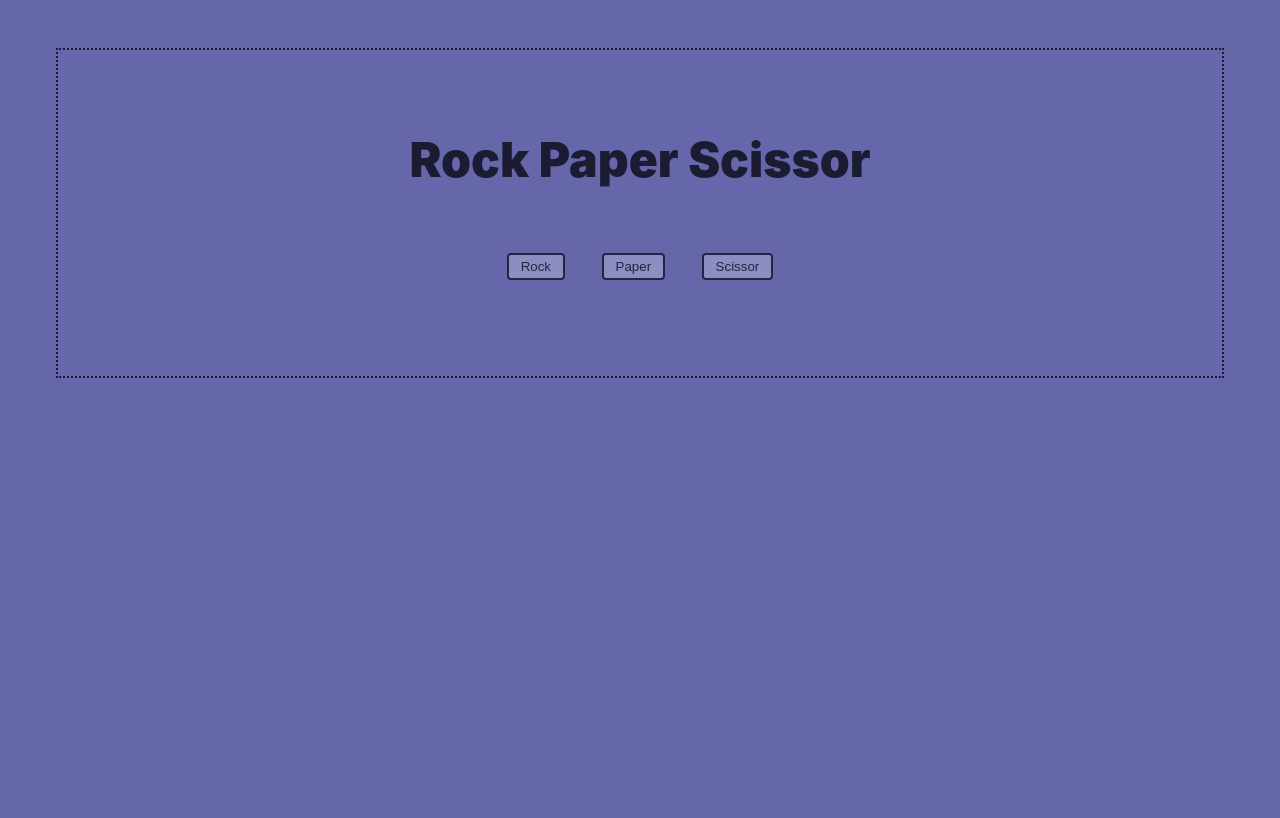
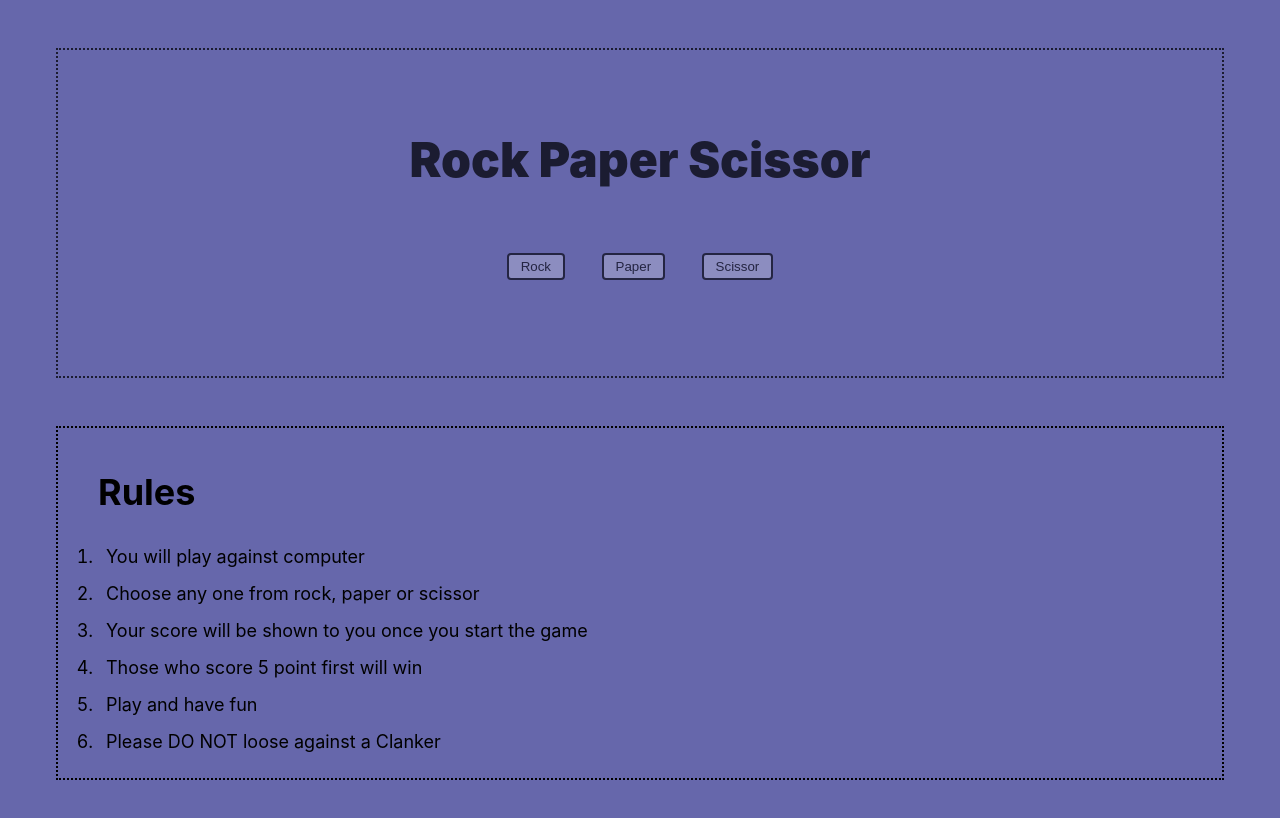
Before and after one commit to Aayu-9/first-javascript-project, a plain HTML site: page index.html in a window 1280 px wide. Drawn offline with Linux system fonts and the light colour scheme.

Commit message:
add rules at the bottom

```diff
--- a/index.html
+++ b/index.html
@@ -21,6 +21,18 @@
             <div class="result"></div>
             <div class="score"></div>
         </div>
+
+    </div>
+    <div class="Rules">
+        <ol>
+            <h1>Rules</h1>
+            <li>You will play against computer</li>
+            <li>Choose any one from rock, paper or scissor</li>
+            <li>Your score will be shown to you once you start the game</li>
+            <li>Those who score 5 point first will win</li>
+            <li>Play and have fun</li>
+            <li>Please DO NOT loose against a Clanker</li>
+        </ol>
     </div>
 </body>
 
--- a/style.css
+++ b/style.css
@@ -1,5 +1,6 @@
 body {
-    background-color: #6667ab;;
+    background-color: #6667ab;
+    ;
     box-sizing: border-box;
     font-family: 'Inter', sans-serif;
 }
@@ -22,11 +23,11 @@ button {
     border-radius: 4px;
     border: 2px solid;
     margin: 16px;
-    color:  #242542;
+    color: #242542;
 }
 
 button:hover {
-    background-color:  #5b5ca4;
+    background-color: #5b5ca4;
 }
 
 .Heading {
@@ -47,3 +48,16 @@ button:hover {
     font-size: large;
     text-align: center;
 }
+
+.Rules {
+    margin: 48px;
+    max-width: 100vw;
+    height: auto;
+    display: flex;
+    border: 2px dotted;
+    font-size: large;
+}
+
+li {
+    padding: 8px;
+}
```
